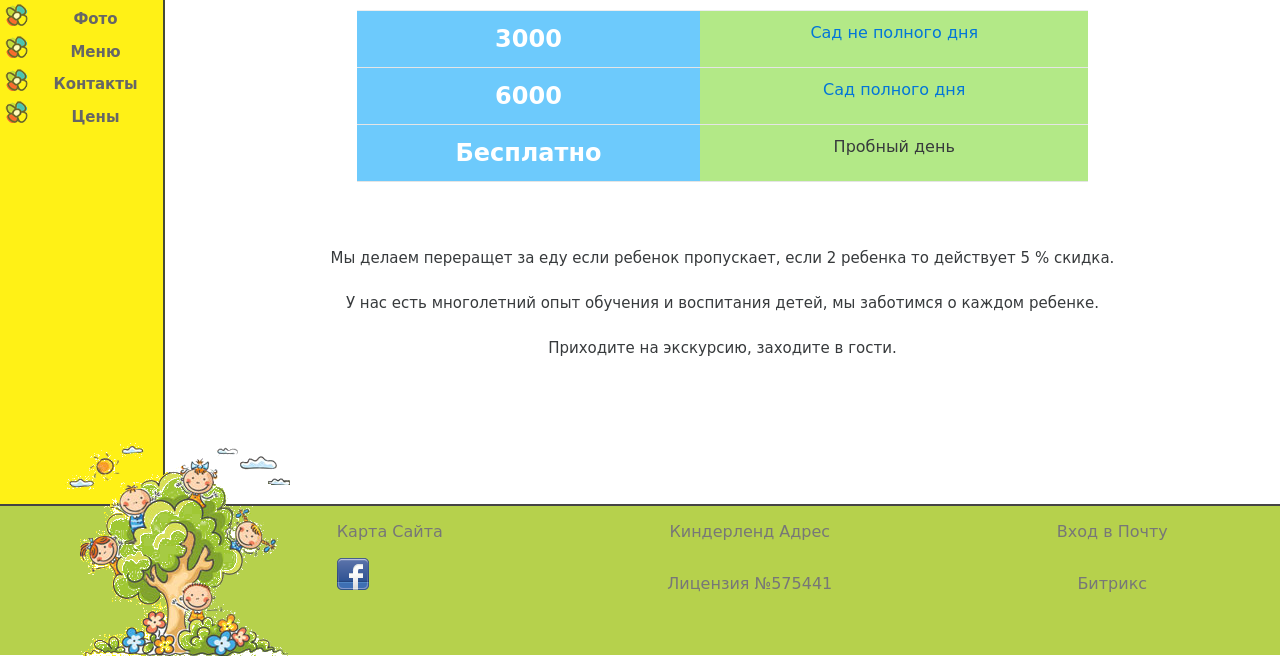
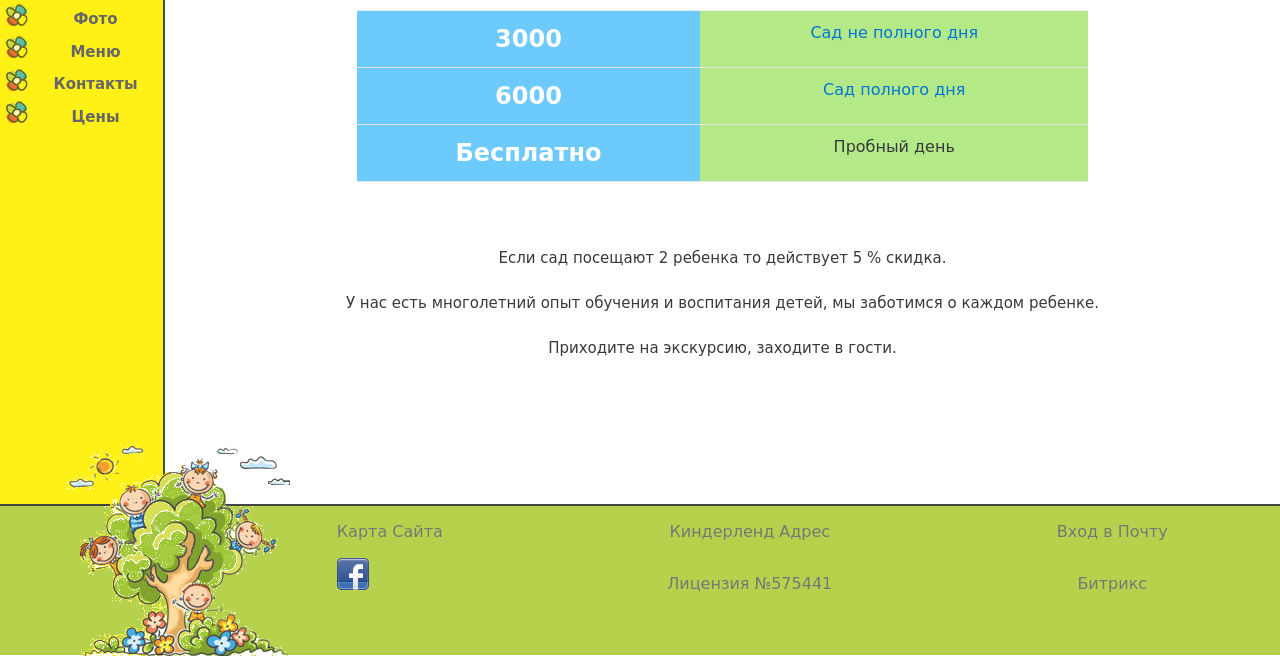
Before and after one commit to pmashchak/kinderlend, a CakePHP app: template app/View/Home/ceny.ctp in a window 1280 px wide. Shown: the part 454-1110 px from the top of the page. Run offline with PHP 8.4 and a stand-in for CakePHP, Linux system fonts and the light colour scheme; the template is opened without the code that fills it, so the values that code supplies are empty; some libraries are stand-ins or nearby versions; some web fonts are replaced.

Commit message:
ceny change

```diff
--- a/app/View/Home/ceny.ctp
+++ b/app/View/Home/ceny.ctp
@@ -36,7 +36,7 @@
 </table>
 <div class="for-flex">
     <div class="spage">
-        Мы делаем переращет за еду если ребенок пропускает, если 2 ребенка то действует 5 % скидка.<br/><br/>
+        Если сад посещают 2 ребенка то действует 5 % скидка.<br/><br/>
         У нас есть многолетний опыт обучения и воспитания детей, мы заботимся о каждом ребенке.
         <br>
         <br> Приходите на экскурсию, заходите в гости.
```
